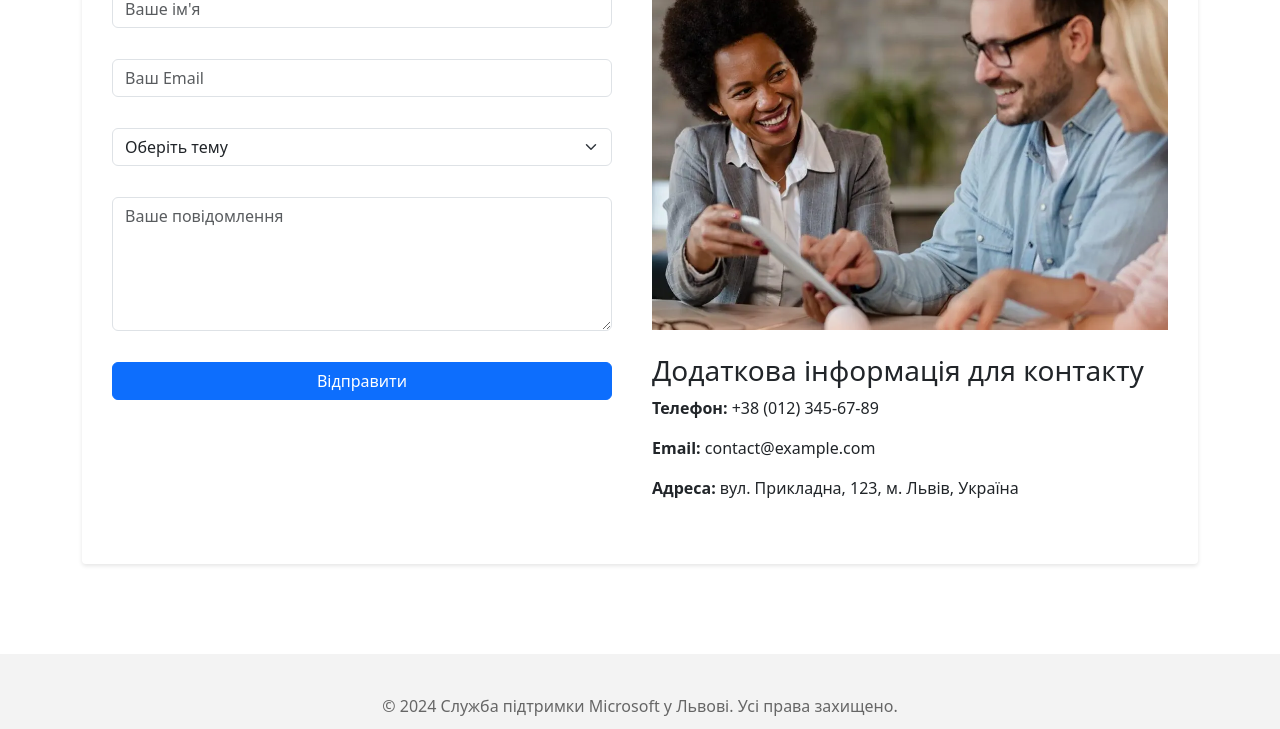
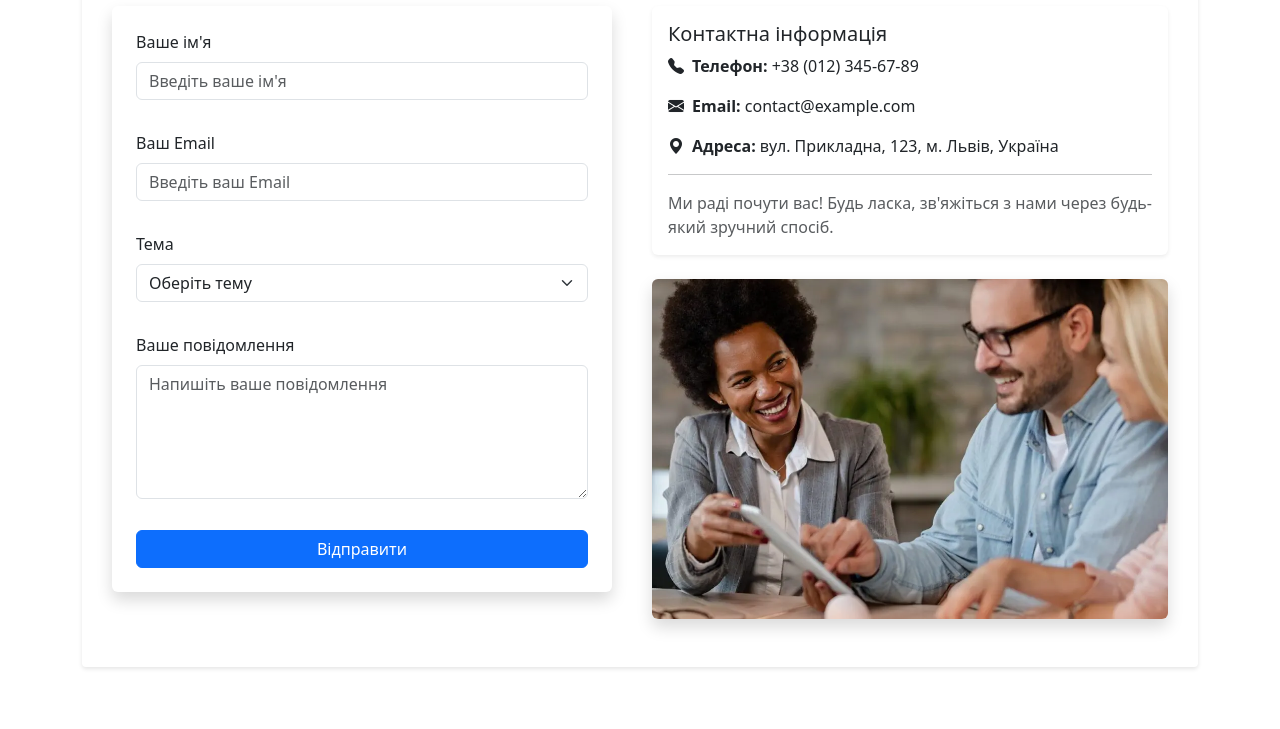
Before and after one commit to roman-zvir/microsoft-lviv, a plain HTML site: page support.html in a window 1280 px wide. Shown: the part 222-951 px from the top of the page. Drawn offline with Linux system fonts and the light colour scheme.

Commit message:
Update support.html

```diff
--- a/support.html
+++ b/support.html
@@ -41,20 +41,23 @@
 
 
 
-       <!--FEEDBACK SECTION-->
+<!--FEEDBACK SECTION-->
 <section id="feedback" class="section py-5">
-    <h2>Зворотний зв'язок</h2>
+    <h2 class="text-center mb-4">Зворотний зв'язок</h2>
     <div class="row">
-        <div class="col-lg-6">
-            <form class="feedback-form">
+        <div class="col-lg-6 mb-4">
+            <form class="feedback-form shadow p-4 rounded">
                 <div class="mb-3">
-                    <input type="text" class="form-control" placeholder="Ваше ім'я" required>
+                    <label for="name" class="form-label">Ваше ім'я</label>
+                    <input type="text" id="name" class="form-control" placeholder="Введіть ваше ім'я" required>
                 </div>
                 <div class="mb-3">
-                    <input type="email" class="form-control" placeholder="Ваш Email" required>
+                    <label for="email" class="form-label">Ваш Email</label>
+                    <input type="email" id="email" class="form-control" placeholder="Введіть ваш Email" required>
                 </div>
                 <div class="mb-3">
-                    <select class="form-select" required>
+                    <label for="topic" class="form-label">Тема</label>
+                    <select id="topic" class="form-select" required>
                         <option value="" disabled selected>Оберіть тему</option>
                         <option value="feedback">Зворотний зв'язок</option>
                         <option value="support">Підтримка</option>
@@ -62,23 +65,31 @@
                     </select>
                 </div>
                 <div class="mb-3">
-                    <textarea class="form-control" placeholder="Ваше повідомлення" rows="5" required></textarea>
+                    <label for="message" class="form-label">Ваше повідомлення</label>
+                    <textarea id="message" class="form-control" placeholder="Напишіть ваше повідомлення" rows="5" required></textarea>
                 </div>
-                <button type="submit" class="btn btn-primary">Відправити</button>
+                <button type="submit" class="btn btn-primary w-100">Відправити</button>
             </form>
         </div>
         <div class="col-lg-6">
-            <img src="images/feedback.webp" alt="Зворотний зв'язок" class="img-fluid" loading="lazy">
-            <div class="contact-info mt-4">
-                <h3>Додаткова інформація для контакту</h3>
-                <p><strong>Телефон:</strong> +38 (012) 345-67-89</p>
-                <p><strong>Email:</strong> contact@example.com</p>
-                <p><strong>Адреса:</strong> вул. Прикладна, 123, м. Львів, Україна</p>
+            <div class="card shadow-sm border-0">
+                <div class="card-body">
+                    <h5 class="card-title">Контактна інформація</h5>
+                    <p class="card-text"><i class="bi bi-telephone-fill me-2"></i><strong>Телефон:</strong> +38 (012) 345-67-89</p>
+                    <p class="card-text"><i class="bi bi-envelope-fill me-2"></i><strong>Email:</strong> contact@example.com</p>
+                    <p class="card-text"><i class="bi bi-geo-alt-fill me-2"></i><strong>Адреса:</strong> вул. Прикладна, 123, м. Львів, Україна</p>
+                    <hr>
+                    <p class="card-text text-muted">Ми раді почути вас! Будь ласка, зв'яжіться з нами через будь-який зручний спосіб.</p>
+                </div>
+            </div>
+            <div class="mt-4">
+                <img src="images/feedback.webp" alt="Зворотний зв'язок" class="img-fluid rounded shadow" loading="lazy">
             </div>
         </div>
     </div>
 </section>
 <!--/FEEDBACK SECTION-->
+
 
     </main>
     <!--/MAIN CONTENT-->
```
